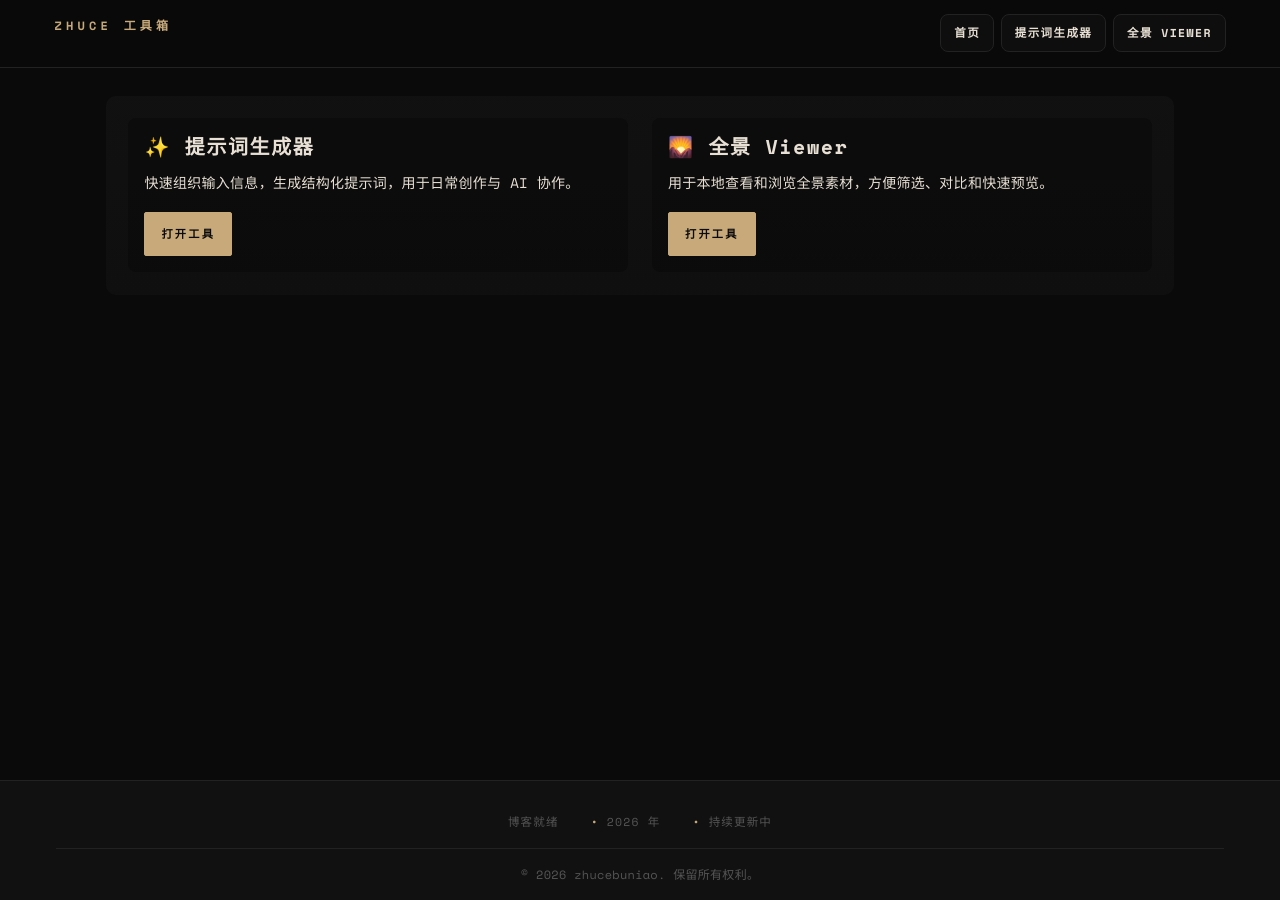
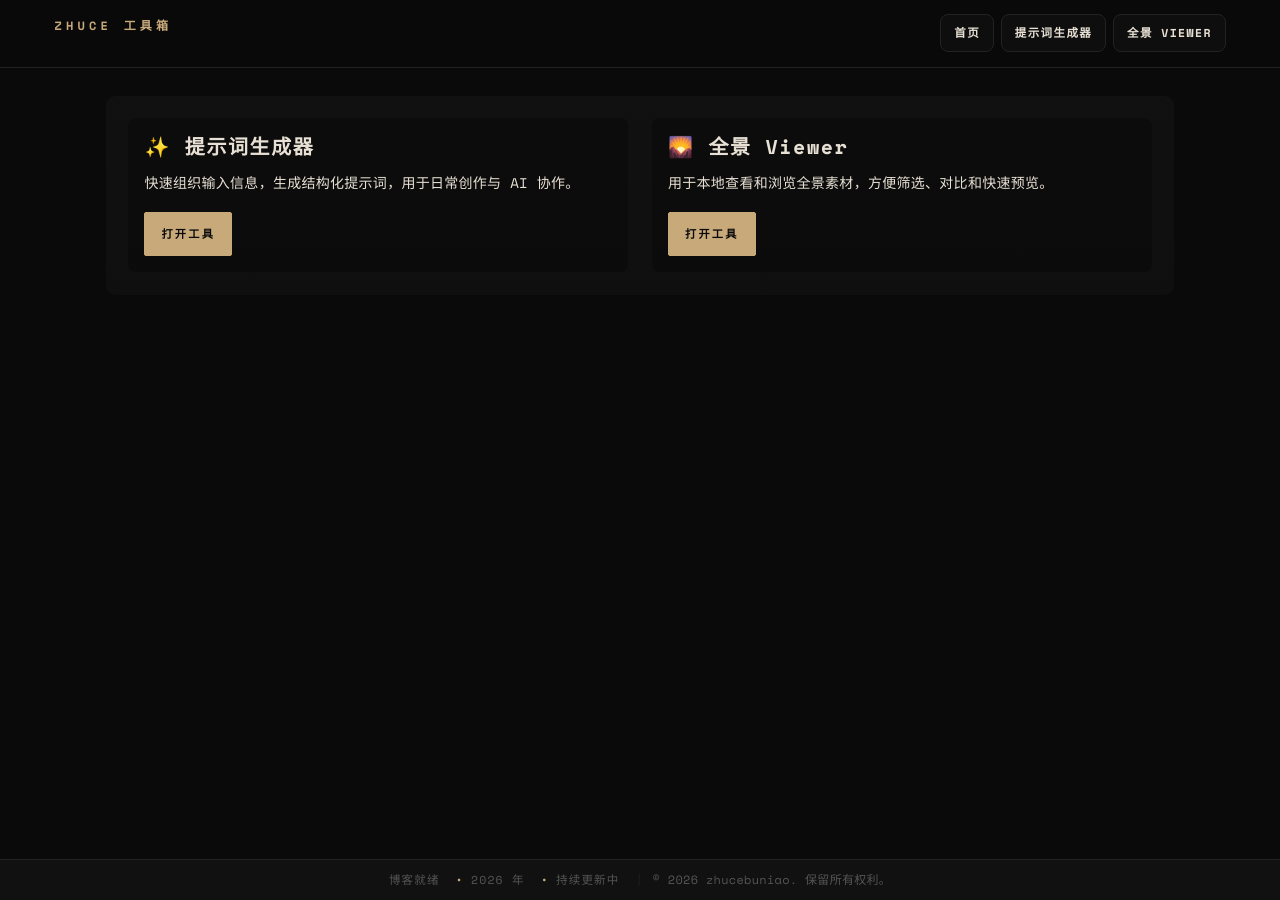
Before and after one commit to zhucebuniao/zhucebuniao.github.io, a Jekyll site: the page built from index.html, in a window 1280 px wide. Built offline with Jekyll 4.4.1, drawn with Linux system fonts in a browser that asks for light colours.

Commit message:
style: remove main content border and compress footer

```diff
--- a/_sass/components/_terminal.scss
+++ b/_sass/components/_terminal.scss
@@ -3,16 +3,10 @@
 
 .card {
     background: var(--surface-color);
-    border: 1px solid var(--border-color);
+    border: none;
     border-radius: 2px;
     padding: 1.5rem;
     box-shadow: none;
-    transition: border-color 0.2s ease;
-
-    &:hover {
-        border-color: #2f2f2f;
-    }
-
     h1, h2, h3, h4, h5, h6 {
         color: var(--primary-color);
         margin-bottom: 0.75rem;
--- a/_sass/layout/_footer.scss
+++ b/_sass/layout/_footer.scss
@@ -1,10 +1,10 @@
 // Footer Layout - Minimalist Footer
-// Simple, clean footer design
+// Single-line compact footer design
 
 .site-footer {
     background: var(--surface-color);
     border-top: 1px solid var(--border-color);
-    padding: 2rem 0 1rem;
+    padding: 0.65rem 0;
     margin-top: auto;
 }
 
@@ -12,21 +12,20 @@
     max-width: 1200px;
     margin: 0 auto;
     padding: 0 1rem;
+    display: flex;
+    justify-content: center;
+    align-items: center;
+    gap: 1rem;
     text-align: center;
+    white-space: nowrap;
+    overflow-x: auto;
+    scrollbar-width: thin;
 }
 
 .footer-info {
-    display: flex;
-    justify-content: center;
+    display: inline-flex;
     align-items: center;
-    flex-wrap: wrap;
-    gap: 2rem;
-    margin-bottom: 1rem;
-
-    @media (max-width: $mobile) {
-        flex-direction: column;
-        gap: 0.5rem;
-    }
+    gap: 1rem;
 }
 
 .footer-status {
@@ -34,9 +33,9 @@
     font-size: 0.72rem;
     letter-spacing: 0.1em;
     text-transform: uppercase;
-    display: flex;
+    display: inline-flex;
     align-items: center;
-    gap: 0.5rem;
+    gap: 0.45rem;
 
     &::before {
         content: "•";
@@ -51,6 +50,28 @@
 .footer-copyright {
     color: var(--text-muted);
     font-size: 0.75rem;
-    padding-top: 1rem;
-    border-top: 1px solid var(--border-color);
+    display: inline-flex;
+    align-items: center;
+    gap: 0.6rem;
+
+    &::before {
+        content: "|";
+        color: var(--border-color);
+    }
 }
+
+@media (max-width: $mobile) {
+    .site-footer {
+        padding: 0.55rem 0;
+    }
+
+    .footer-content {
+        justify-content: flex-start;
+        gap: 0.75rem;
+    }
+
+    .footer-info,
+    .footer-copyright {
+        font-size: 0.68rem;
+    }
+}
```
